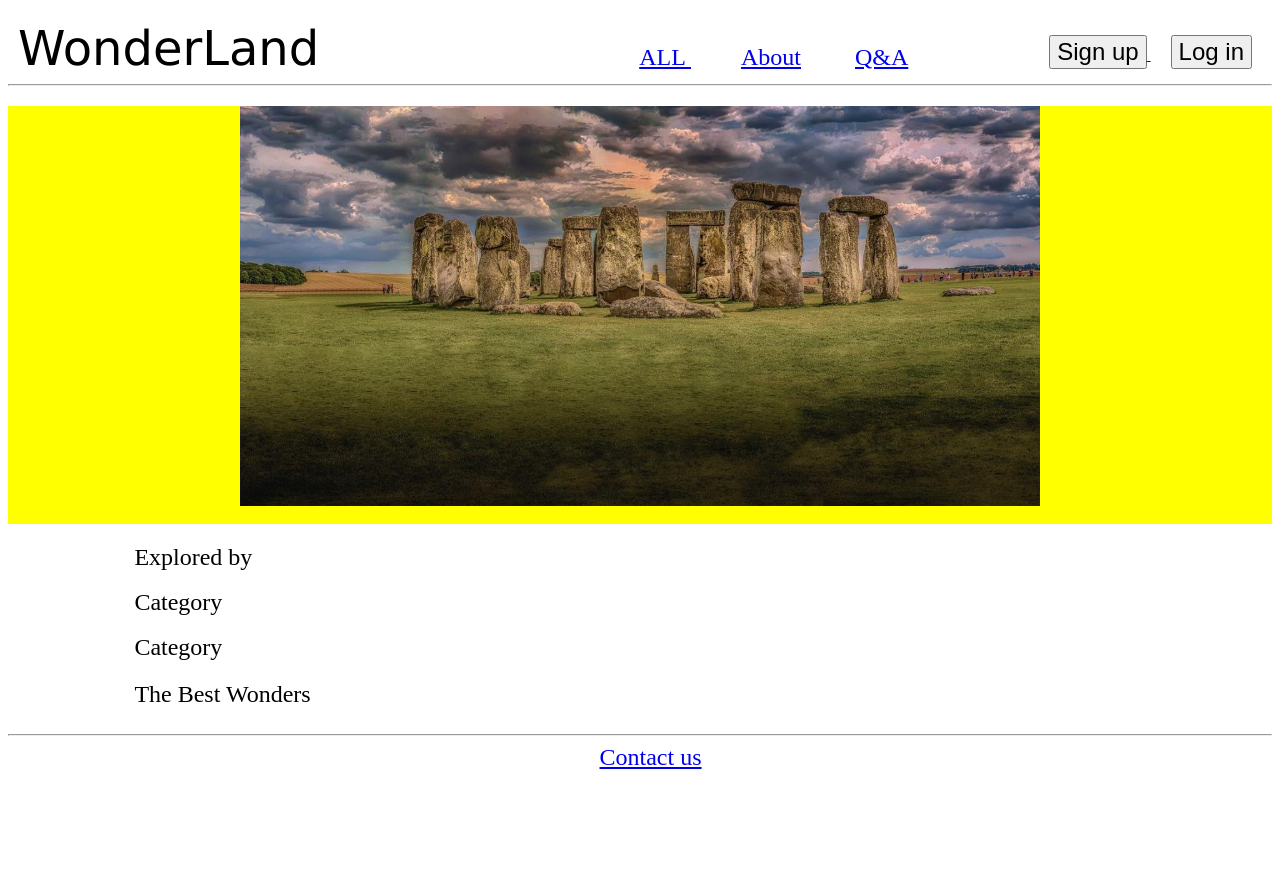
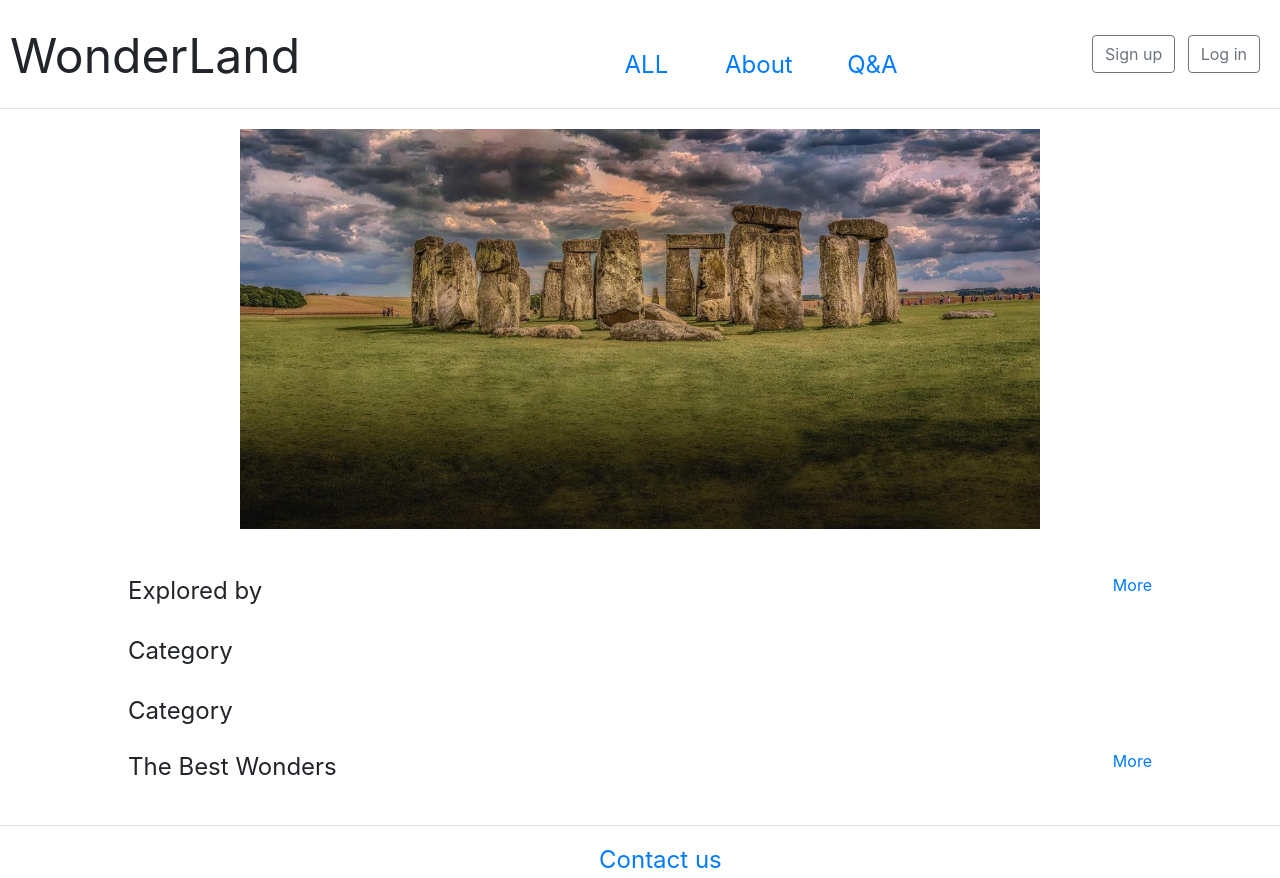
Before and after one commit to yangyunxu/wonderland, a Django app: page / in a window 1280 px wide. Before the commit the page ends 769 px from the top, so only its background shows below. Run offline with Django 3.2, Linux system fonts and the light colour scheme; some libraries are stand-ins or nearby versions.

Commit message:
index change

```diff
--- a/static/css/index.css
+++ b/static/css/index.css
@@ -10,7 +10,7 @@ margin-top:20px;
 #main-title{
     margin-left:10px;
     font-size:48px;
-    font-family: "Verdana";
+
     }
 #link-title-2{
     margin-left:50px;
@@ -30,14 +30,10 @@ margin-top:15px;
 margin-right:20px;
 float:right;
 }
-.button{
-font-size:24px;
-margin-left:20px;
-}
+
 #pic-div{
     width:100%;
     margin-top:20px;
-    background-color:yellow;
     }
 img{
     clear: both;
--- a/templates/home/index.html
+++ b/templates/home/index.html
@@ -5,24 +5,33 @@
     <meta charset="UTF-8">
     <title>Wonderland</title>
     <link rel="stylesheet" href="{% static 'css/index.css'%}"/>
+    <link rel="stylesheet" href="https://stackpath.bootstrapcdn.com/bootstrap/4.4.1/css/bootstrap.min.css" integrity="sha384-Vkoo8x4CGsO3+Hhxv8T/Q5PaXtkKtu6ug5TOeNV6gBiFeWPGFN9MuhOf23Q9Ifjh" crossorigin="anonymous">
 </head>
 <body >
 <div id="body-div">
 <div id="main-div">
 
-    <span id="main-title">WonderLand</span>
+    <span id="main-title" >WonderLand</span>
 
     <span id="link-title-1"> <a href="category/categories/"> ALL </a></span>
     <span id="link-title-2">  <a href="/home/about/">About</a></span>
     <span id="link-title-3" ><a href="/home/faq/">Q&A</a></span>
 
         <span id="button-span">
-           <a href="/myaccount/signup/">
-               <button class="button" >Sign up</button>
-           </a>
+            {% if user.is_authenticated %}
+            <span>User: {{ user.username }}</span>
+            <a href="{% url 'myaccount:logout' %}">
+                <button class="btn btn-outline-secondary"> Logout</button>
+            </a>
+            {% else %}
+<!--            <a href="/myaccount/signup/">-->
+            <a href="{% url 'myaccount:signup' %}">
+               <button class=" btn btn-outline-secondary mr-2" >Sign up</button>
+            </a>
             <a href="/myaccount/login/">
-            <button class="button">Log in</button>
+            <button class="btn btn-outline-secondary">Log in</button>
             </a>
+            {% endif %}
         </span>
 
 </div>
@@ -43,14 +52,17 @@
 
     </div>
     <div id="category-div">
-    <span class="category-span"> Explored by </span></br></br>
+    <span class="category-span"> Explored by </span>
+        <span style="float:right"><a href="category/categories/">More</a></span>
+        </br></br>
     <span class="category-span"> Category</span></br></br>
     <span class="category-span"> Category</span></br>
 
     </div>
 
     <div id="recommended-div">
-        <span class="category-span"> The Best Wonders </span></br></br>
+        <span class="category-span"> The Best Wonders </span>
+        <span style="float:right"><a href="search/thebestwonders/">More</a></span></br></br>
     </div>
 <hr/>
 <div id="bottom-div">
```
